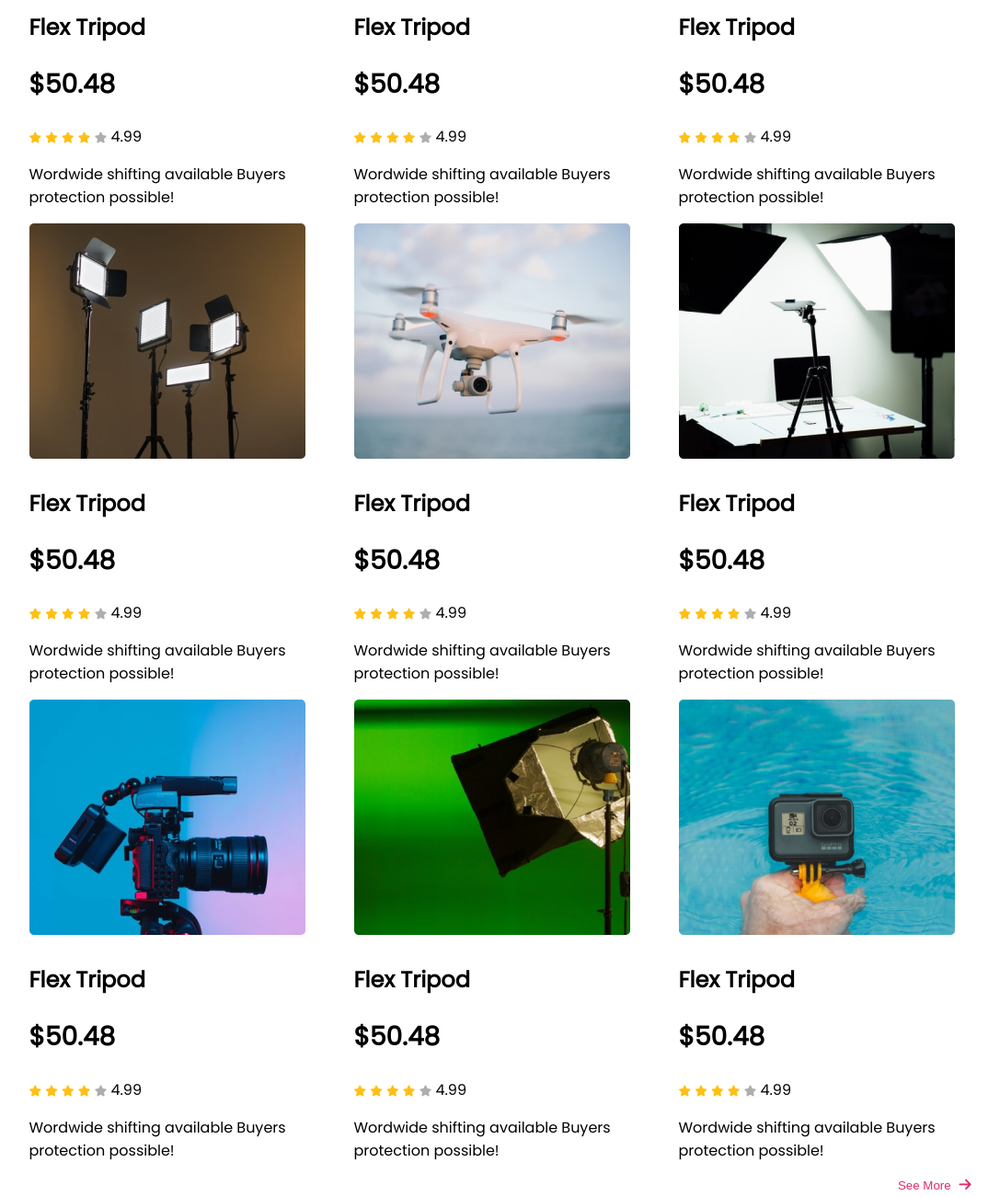
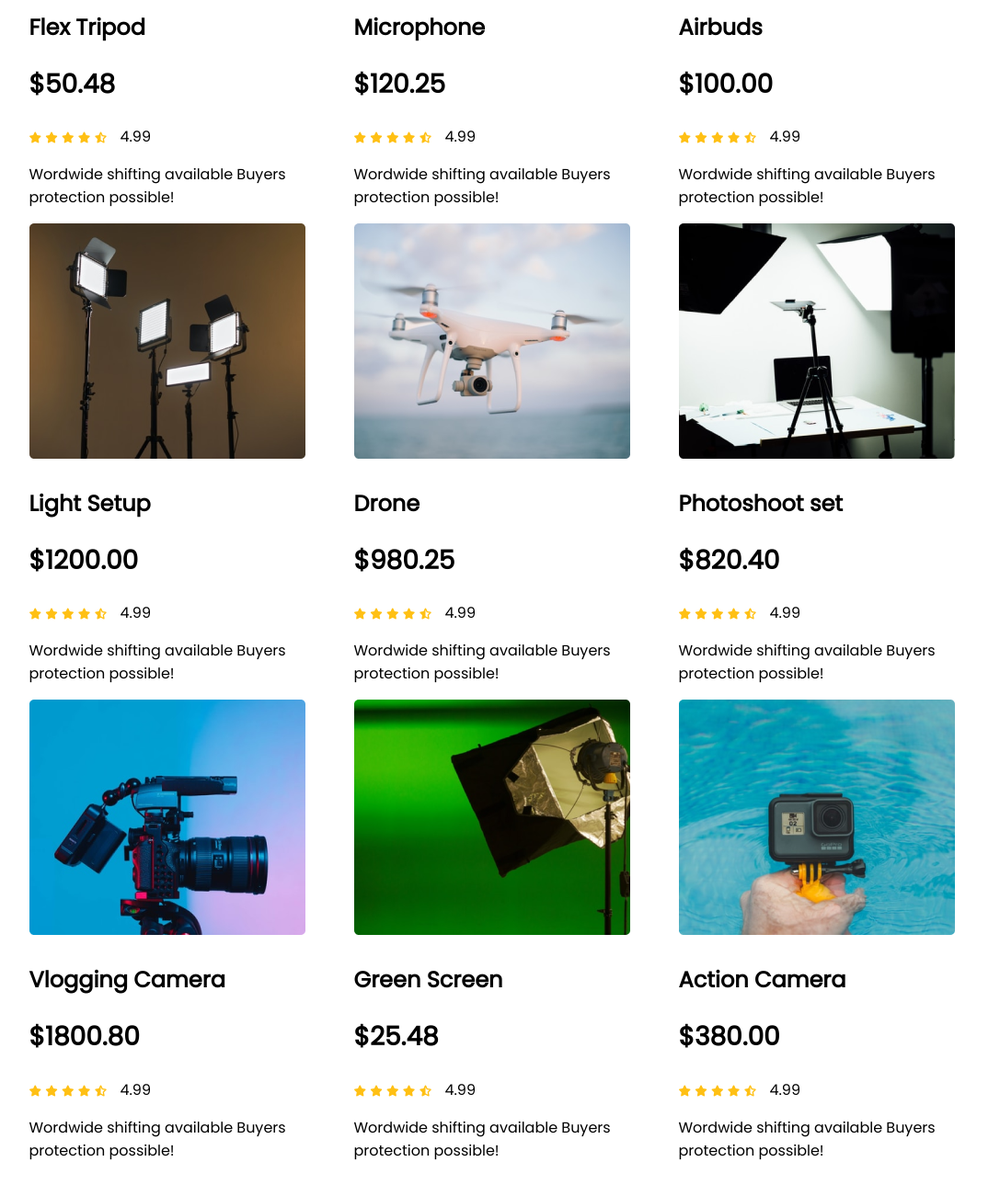
Before and after one commit to Noyonsarker/assignment-repo, a plain HTML site: page index.html in a window 1280 px wide. Shown: the part 1300-2601 px from the top of the page at 92% size, without its empty margins (91-1178 px from the left). Drawn offline with Linux system fonts and the light colour scheme.

Commit message:
some chnges

```diff
--- a/index.html
+++ b/index.html
@@ -51,7 +51,7 @@
                                 <i class="fas fa-star filled"></i>
                                 <i class="fas fa-star filled"></i>
                                 <i class="fas fa-star filled"></i>
-                                <i class="fas fa-star empty"></i>
+                                <i class="fas fa-star-half-alt filled"></i>
                                 <span>4.99</span>
                                 <p>Wordwide shifting available
                                     Buyers protection possible!</p>
@@ -64,15 +64,15 @@
                         <img src="images/mic.png" alt="">
                     </div>
                     <div class="collection-detail">
-                        <h3>Flex Tripod</h3>
-                        <h2>$50.48</h2>
+                        <h3>Microphone</h3>
+                        <h2>$120.25</h2>
                         <div class="collection-info">
                             <div>
                                 <i class="fas fa-star filled"></i>
                                 <i class="fas fa-star filled"></i>
                                 <i class="fas fa-star filled"></i>
                                 <i class="fas fa-star filled"></i>
-                                <i class="fas fa-star empty"></i>
+                                <i class="fas fa-star-half-alt filled"></i>
                                 <span>4.99</span>
                                 <p>Wordwide shifting available
                                     Buyers protection possible!</p>
@@ -85,15 +85,15 @@
                         <img src="images/airpod.png" alt="">
                     </div>
                     <div class="collection-detail">
-                        <h3>Flex Tripod</h3>
-                        <h2>$50.48</h2>
+                        <h3>Airbuds</h3>
+                        <h2>$100.00</h2>
                         <div class="collection-info">
                             <div>
                                 <i class="fas fa-star filled"></i>
                                 <i class="fas fa-star filled"></i>
                                 <i class="fas fa-star filled"></i>
                                 <i class="fas fa-star filled"></i>
-                                <i class="fas fa-star empty"></i>
+                                <i class="fas fa-star-half-alt filled"></i>
                                 <span>4.99</span>
                                 <p>Wordwide shifting available
                                     Buyers protection possible!</p>
@@ -106,15 +106,15 @@
                         <img src="images/lights.png" alt="">
                     </div>
                     <div class="collection-detail">
-                        <h3>Flex Tripod</h3>
-                        <h2>$50.48</h2>
+                        <h3>Light Setup</h3>
+                        <h2>$1200.00</h2>
                         <div class="collection-info">
                             <div>
                                 <i class="fas fa-star filled"></i>
                                 <i class="fas fa-star filled"></i>
                                 <i class="fas fa-star filled"></i>
                                 <i class="fas fa-star filled"></i>
-                                <i class="fas fa-star empty"></i>
+                                <i class="fas fa-star-half-alt filled"></i>
                                 <span>4.99</span>
                                 <p>Wordwide shifting available
                                     Buyers protection possible!</p>
@@ -127,15 +127,15 @@
                         <img src="images/drone.png" alt="">
                     </div>
                     <div class="collection-detail">
-                        <h3>Flex Tripod</h3>
-                        <h2>$50.48</h2>
+                        <h3>Drone</h3>
+                        <h2>$980.25</h2>
                         <div class="collection-info">
                             <div>
                                 <i class="fas fa-star filled"></i>
                                 <i class="fas fa-star filled"></i>
                                 <i class="fas fa-star filled"></i>
                                 <i class="fas fa-star filled"></i>
-                                <i class="fas fa-star empty"></i>
+                                <i class="fas fa-star-half-alt filled"></i>
                                 <span>4.99</span>
                                 <p>Wordwide shifting available
                                     Buyers protection possible!</p>
@@ -148,15 +148,15 @@
                         <img src="images/setup.png" alt="">
                     </div>
                     <div class="collection-detail">
-                        <h3>Flex Tripod</h3>
-                        <h2>$50.48</h2>
+                        <h3>Photoshoot set</h3>
+                        <h2>$820.40</h2>
                         <div class="collection-info">
                             <div>
                                 <i class="fas fa-star filled"></i>
                                 <i class="fas fa-star filled"></i>
                                 <i class="fas fa-star filled"></i>
                                 <i class="fas fa-star filled"></i>
-                                <i class="fas fa-star empty"></i>
+                                <i class="fas fa-star-half-alt filled"></i>
                                 <span>4.99</span>
                                 <p>Wordwide shifting available
                                     Buyers protection possible!</p>
@@ -169,15 +169,15 @@
                         <img src="images/camera.png" alt="">
                     </div>
                     <div class="collection-detail">
-                        <h3>Flex Tripod</h3>
-                        <h2>$50.48</h2>
+                        <h3>Vlogging Camera</h3>
+                        <h2>$1800.80</h2>
                         <div class="collection-info">
                             <div>
                                 <i class="fas fa-star filled"></i>
                                 <i class="fas fa-star filled"></i>
                                 <i class="fas fa-star filled"></i>
                                 <i class="fas fa-star filled"></i>
-                                <i class="fas fa-star empty"></i>
+                                <i class="fas fa-star-half-alt filled"></i>
                                 <span>4.99</span>
                                 <p>Wordwide shifting available
                                     Buyers protection possible!</p>
@@ -190,15 +190,15 @@
                         <img src="images/single-light.png" alt="">
                     </div>
                     <div class="collection-detail">
-                        <h3>Flex Tripod</h3>
-                        <h2>$50.48</h2>
+                        <h3>Green Screen</h3>
+                        <h2>$25.48</h2>
                         <div class="collection-info">
                             <div>
                                 <i class="fas fa-star filled"></i>
                                 <i class="fas fa-star filled"></i>
                                 <i class="fas fa-star filled"></i>
                                 <i class="fas fa-star filled"></i>
-                                <i class="fas fa-star empty"></i>
+                                <i class="fas fa-star-half-alt filled"></i>
                                 <span>4.99</span>
                                 <p>Wordwide shifting available
                                     Buyers protection possible!</p>
@@ -211,15 +211,15 @@
                         <img src="images/action.png" alt="">
                     </div>
                     <div class="collection-detail">
-                        <h3>Flex Tripod</h3>
-                        <h2>$50.48</h2>
+                        <h3>Action Camera</h3>
+                        <h2>$380.00</h2>
                         <div class="collection-info">
                             <div>
                                 <i class="fas fa-star filled"></i>
                                 <i class="fas fa-star filled"></i>
                                 <i class="fas fa-star filled"></i>
                                 <i class="fas fa-star filled"></i>
-                                <i class="fas fa-star empty"></i>
+                                <i class="fas fa-star-half-alt filled"></i>
                                 <span>4.99</span>
                                 <p>Wordwide shifting available
                                     Buyers protection possible!</p>
@@ -231,7 +231,7 @@
             <button class="collection-button">See More <i class="fas fa-arrow-right"></i></button>
             </div>
         </section>
-       <!-- my section start  -->
+       <!--  selection start  -->
     </section>
     <section class="selection">
         <div class="my-selection">
@@ -261,8 +261,6 @@
             <i class="fab fa-youtube"></i>
         </div>
        </footer>
-
-
     </main>
 </body>
 </html>
--- a/style.css
+++ b/style.css
@@ -17,6 +17,7 @@ main{
     padding: 30px;
     margin-top: 21px;
 }
+/* start header css */
 .header-title {
     padding-left: 100px;
 }
@@ -51,7 +52,8 @@ i.fas.fa-arrow-right {
     border-radius: 50px;
     border: none;
 }
-/* collection css */
+/* finish header css */
+/* start collection css */
 .section-title {
     text-align: center;
 }
@@ -87,16 +89,22 @@ i.fas.fa-arrow-right {
 .fa-star.filled{
     color: #FFC014;
 }
-.fa-star.empty{
-    color: #AEAEAE;
+.fa-star-half-alt.filled{
+    color: #FFC014;
+    font-size: 12px;
+}
+.collection-info span {
+    padding-left: 10px;
 }
 .collection-button {
     color: #E02C6D;
     background: none;
     border: none;
     float: right;
+    margin-top: 50px;
 }
-/* my section css */
+/* finish collection css */
+/* start selection css */
 
 .selection {
     display: grid;
@@ -122,6 +130,7 @@ i.fas.fa-arrow-right {
 i.fas.fa-thumbs-up {
     padding: 5px;
 }
+/* finish selection css */
 /* fotter css */
 .assignment-footer{
     background-color: #0A0826;
@@ -140,6 +149,7 @@ i.fas.fa-thumbs-up {
     border-radius: 50px;
     padding: 5px;
 }
+/* finish fotter css */
 /* Media Queries */
 
 /* Mobile Devices */
```
